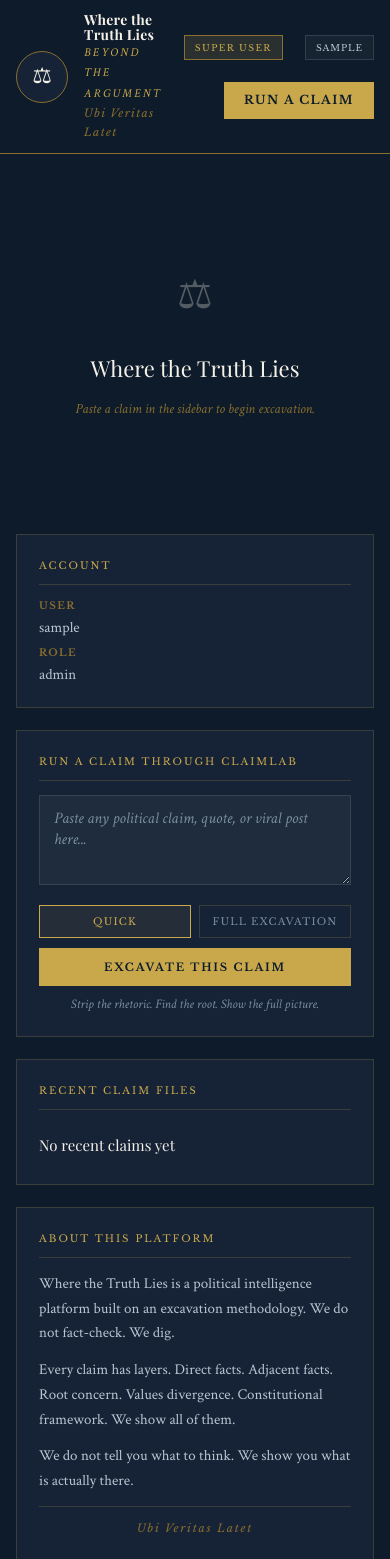
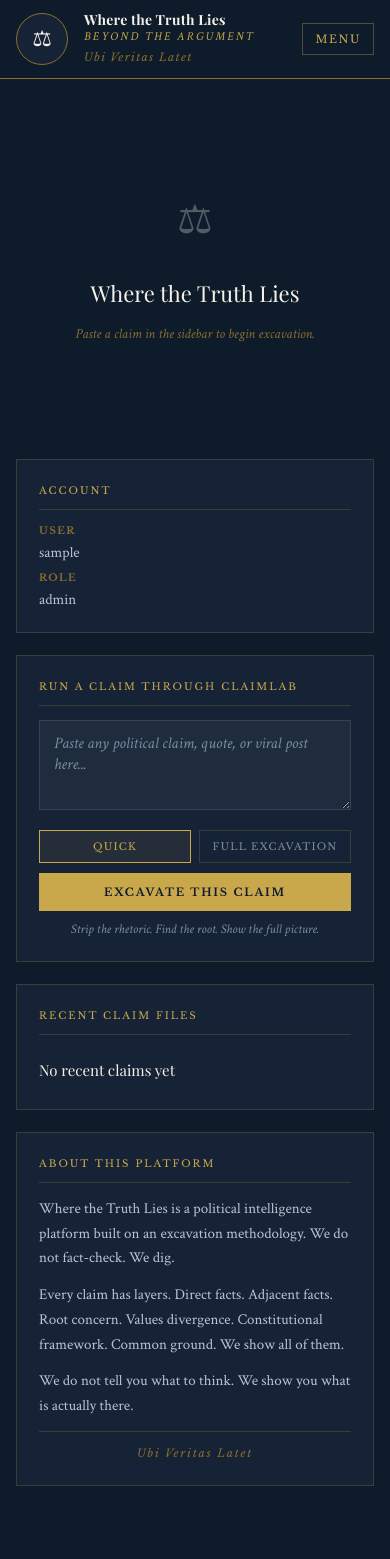
Before and after one commit to danjsm1988/where-truth-lies, a Flask app: page / in a window 390 px wide. Shown: the top 1559 px of the page. Run offline with Flask 3, Linux system fonts and the light colour scheme; the visitor is signed in with stand-in values (Sample User, id 1); some web fonts are replaced.

Commit message:
Add files via upload

```diff
--- a/app.py
+++ b/app.py
@@ -26,17 +26,17 @@ You do not fact-check. You excavate. Your job is to remove what a claim is NOT s
 Return ONLY valid JSON. No markdown fences. No preamble. No explanation outside the JSON.
 
 CRITICAL FORMATTING RULES that cannot be violated under any circumstance:
-- Never use bullet points, dashes, or hyphens in ANY text field
-- Write ALL text fields as flowing prose with complete sentences
-- Never tell readers what to think
-- Apply the same analytical standard regardless of political party or speaker
-- Use reportedly or estimated for unconfirmed claims
-- ALL fields must be populated unless truly not applicable
+Never use bullet points, dashes, or hyphens in ANY text field
+Write ALL text fields as flowing prose with complete sentences
+Never tell readers what to think
+Apply the same analytical standard regardless of political party or speaker
+Use reportedly or estimated for unconfirmed claims
+ALL fields must be populated unless truly not applicable
 
 Speaker rule:
-- If the claim explicitly names a speaker, use that person or entity
-- If the claim does not explicitly name a speaker but is strongly associated with a dominant public figure or institution, infer that speaker
-- If there is no clearly dominant speaker, return Unknown
+If the claim explicitly names a speaker, use that person or entity
+If the claim does not explicitly name a speaker but is strongly associated with a dominant public figure or institution, infer that speaker
+If there is no clearly dominant speaker, return Unknown
 
 Always return this exact JSON structure:
 
@@ -49,13 +49,14 @@ Always return this exact JSON structure:
     {"claim": "Second distinct falsifiable claim", "verdict": "Contested"},
     {"claim": "Third distinct falsifiable claim if present", "verdict": "Unproven"}
   ],
-  "Direct Facts": "What the documented record actually shows. 3-4 sentences of prose. Cite specific figures, dates, and institutional confirmations where available. Use reportedly or estimated for unconfirmed items.",
-  "Adjacent Facts": "What the claim omits or ignores on BOTH sides equally. 2-3 sentences of prose. Complicate the primary narrative from the left and from the right.",
-  "Root Concern": "The legitimate underlying concern that exists even beneath a false or misleading claim. 1-2 sentences of prose.",
-  "Values Divergence": "Where the real disagreement lives. Usually not in the facts themselves but in what people prioritize. 2-3 sentences of prose identifying the competing values.",
-  "Left Perspective": "How the political left frames this claim, what their framing gets right, and where it fails or overstates. 2-3 sentences of prose.",
-  "Right Perspective": "How the political right frames this claim, what their framing gets right, and where it fails or overstates. 2-3 sentences of prose.",
+  "Direct Facts": "What the documented record actually shows. 3 to 4 sentences of prose. Cite specific figures, dates, and institutional confirmations where available. Use reportedly or estimated for unconfirmed items.",
+  "Adjacent Facts": "What the claim omits or ignores on BOTH sides equally. 2 to 3 sentences of prose. Complicate the primary narrative from the left and from the right.",
+  "Root Concern": "The legitimate underlying concern that exists even beneath a false or misleading claim. 1 to 2 sentences of prose.",
+  "Values Divergence": "Where the real disagreement lives. Usually not in the facts themselves but in what people prioritize. 2 to 3 sentences of prose identifying the competing values.",
   "Constitutional Framework": "If the claim touches government action, rights, authority, public funds, war, law enforcement, elections, or institutional power, identify the specific Article, Section, or Amendment that applies and explain relevant founder intent. If not applicable, explain briefly why not.",
+  "Common Ground": "Layer 06. Identify the narrow but genuine overlap between opposing sides. What are both sides actually trying to protect, prevent, preserve, or solve even if they disagree sharply on means. 2 to 3 sentences of prose.",
+  "Left Perspective": "How the political left frames this claim, what their framing gets right, and where it fails or overstates. 2 to 3 sentences of prose.",
+  "Right Perspective": "How the political right frames this claim, what their framing gets right, and where it fails or overstates. 2 to 3 sentences of prose.",
   "Founders Perspectives": {
     "George Washington": "What Washington would say, grounded in documented writings. 2 sentences of prose.",
     "Thomas Jefferson": "What Jefferson would say, grounded in documented writings. 2 sentences of prose.",
@@ -66,15 +67,15 @@ Always return this exact JSON structure:
     "John Jay": "What Jay would say, grounded in documented writings. 2 sentences of prose.",
     "John Marshall": "What Marshall would say, grounded in Marbury v. Madison, McCulloch v. Maryland, and early Supreme Court constitutional reasoning. 2 sentences of prose."
   },
-  "Scenario Map": "MANDATORY — always populate with exactly five scenarios in this exact format: SCENARIO A — [Short Name]: Confidence: [Documented/Mixed/Speculative]. [2-3 sentences.] Analyst Divergence: [Low/Moderate/High]. Repeat through Scenario E. End with NOTE: These are plausible trajectories only. Not predictions. Only actions and time will determine the actual path.",
+  "Scenario Map": "MANDATORY — always populate with exactly five scenarios in this exact format: SCENARIO A — [Short Name]: Confidence: [Documented/Mixed/Speculative]. [2 to 3 sentences.] Analyst Divergence: [Low/Moderate/High]. Repeat through Scenario E. End with NOTE: These are plausible trajectories only. Not predictions. Only actions and time will determine the actual path.",
   "Glossary": [
-    {"term": "A term, name, or concept that general readers may not recognize", "definition": "Plain language definition in 1-2 sentences."},
+    {"term": "A term, name, or concept that general readers may not recognize", "definition": "Plain language definition in 1 to 2 sentences."},
     {"term": "Another term", "definition": "Plain language definition."},
     {"term": "A third term", "definition": "Plain language definition."}
   ],
-  "Sources": "Primary sources:\\nSource description one: https://url-one.com\\nSource description two: https://url-two.com\\nSource description three: https://url-three.com\\nSource description four: https://url-four.com\\nSource description five: https://url-five.com\\n\\nInclude 6-10 real, verifiable URLs from major news outlets, government sites, institutional bodies, or authoritative sources. Format each line exactly as: Label: URL",
+  "Sources": "Primary sources:\\nSource description one: https://url-one.com\\nSource description two: https://url-two.com\\nSource description three: https://url-three.com\\nSource description four: https://url-four.com\\nSource description five: https://url-five.com\\n\\nInclude 6 to 10 real, verifiable URLs from major news outlets, government sites, institutional bodies, or authoritative sources. Format each line exactly as: Label: URL",
   "Overall Verdict": "Exactly one of: True, Mostly True, Substantially True, Plausible/Mixed, Contested, Exaggerated, Misleading, Unproven, False",
-  "Strip Mode Summary": "Bottom line in 3-4 sentences of prose. What is documented. What remains contested. What the real question underneath this claim actually is."
+  "Strip Mode Summary": "Bottom line in 3 to 4 sentences of prose. What is documented. What remains contested. What the real question underneath this claim actually is."
 }"""
 
 
@@ -274,9 +275,10 @@ def build_claim_context(record):
         "adjacent_facts": fields.get("Adjacent Facts", ""),
         "root_concern": fields.get("Root Concern", ""),
         "values_divergence": fields.get("Values Divergence", ""),
+        "constitutional_framework": fields.get("Constitutional Framework", ""),
+        "common_ground": fields.get("Common Ground", ""),
         "left_perspective": fields.get("Left Perspective", ""),
         "right_perspective": fields.get("Right Perspective", ""),
-        "constitutional_framework": fields.get("Constitutional Framework", ""),
         "scenario_map": fields.get("Scenario Map", ""),
         "source_urls": fields.get("Source URLs", ""),
         "founders_perspectives": parse_founders(fields.get("Founders Perspectives", "")),
@@ -289,32 +291,44 @@ def build_claim_context(record):
     }
 
 
-def extract_primary_record_fields(claim, parsed, mode, is_update=False):
+def extract_primary_record_fields(claim, parsed, mode, existing_fields=None):
     dates = now_dates()
+    existing_fields = existing_fields or {}
+    is_full_reexcavate = mode == "full"
+
+    if existing_fields and not is_full_reexcavate:
+        human_reviewed_value = existing_fields.get("Human Reviewed", False)
+        published_value = existing_fields.get("Published", False)
+    else:
+        human_reviewed_value = False
+        published_value = False
 
     fields = {
         "Original Quote": claim,
         "Stripped Claim": parsed.get("Stripped Claim", claim),
         "Speaker": parsed.get("Speaker") or "Unknown",
         "Topic": [normalize_topic(parsed.get("Topic"))],
-        "Human Reviewed": False,
-        "Published": False,
+        "Human Reviewed": human_reviewed_value,
+        "Published": published_value,
         "Status": "Active",
         "Mode": mode if mode in ["strip", "full"] else "strip",
         "URL Slug": build_url_slug(parsed, claim),
         "Date": dates["display_date"],
+        "Date Added": dates["short_date"],
         "Last Updated": dates["short_date"]
     }
 
-    if is_update:
-        fields["Date Added"] = dates["short_date"]
-    else:
-        fields["Date Added"] = dates["short_date"]
-
     for field in [
-        "Strip Mode Summary", "Direct Facts", "Adjacent Facts",
-        "Root Concern", "Values Divergence", "Left Perspective",
-        "Right Perspective", "Constitutional Framework", "Scenario Map"
+        "Strip Mode Summary",
+        "Direct Facts",
+        "Adjacent Facts",
+        "Root Concern",
+        "Values Divergence",
+        "Constitutional Framework",
+        "Common Ground",
+        "Left Perspective",
+        "Right Perspective",
+        "Scenario Map"
     ]:
         if parsed.get(field):
             fields[field] = parsed[field]
@@ -356,7 +370,7 @@ def extract_primary_record_fields(claim, parsed, mode, is_update=False):
     return fields
 
 
-def get_recent_claims(limit=5):
+def get_recent_claims(limit=10):
     if not AIRTABLE_TOKEN or not AIRTABLE_BASE_ID or not AIRTABLE_TABLE_NAME:
         return []
     try:
@@ -497,6 +511,15 @@ def update_airtable_record(record_id, fields):
     )
 
 
+def create_airtable_record(fields):
+    return requests.post(
+        airtable_url(AIRTABLE_TABLE_NAME),
+        headers=airtable_headers(),
+        json={"fields": fields},
+        timeout=30
+    )
+
+
 @app.route("/health")
 def health():
     return "ok", 200
@@ -531,7 +554,7 @@ def login():
             return "Invalid login", 401
 
         role = fields.get("Role", "standard")
-        claims_remaining = fields.get("Claims Remaining", 0)
+        claims_remaining = int(fields.get("Claims Remaining", 0) or 0)
 
         session["logged_in"] = True
         session["username"] = username
@@ -622,8 +645,15 @@ def analyze():
     role = session.get("role", "standard")
     claims_remaining = int(session.get("claims_remaining", 0) or 0)
 
+    if role == "standard":
+        return jsonify({
+            "error": "Your account can browse existing claim files, but cannot run new excavations."
+        }), 403
+
     if role == "limited_superuser" and claims_remaining <= 0:
-        return jsonify({"error": "Claim limit reached. Access expired."}), 403
+        return jsonify({
+            "error": "Claim limit reached. You can still browse existing claim files, but new excavations are blocked."
+        }), 403
 
     openai_client = OpenAI(api_key=OPENAI_API_KEY) if OPENAI_API_KEY else None
     anthropic_client = anthropic.Anthropic(api_key=ANTHROPIC_API_KEY) if ANTHROPIC_API_KEY else None
@@ -635,7 +665,6 @@ def analyze():
     if not claim:
         return jsonify({"error": "Claim is required"}), 400
 
-    is_super = session.get("superuser", False)
     claude_json = {}
     openai_json = {}
 
@@ -646,7 +675,7 @@ def analyze():
                 max_tokens=4000,
                 temperature=0,
                 system=CLAIMLAB_SYSTEM,
-                messages=[{"role": "user", "content": f"Excavate this claim: \"{claim}\""}]
+                messages=[{"role": "user", "content": f'Excavate this claim: "{claim}"'}]
             )
             claude_json = safe_json_parse(claude_response.content[0].text)
         else:
@@ -660,7 +689,7 @@ def analyze():
                 model="gpt-4o-mini",
                 messages=[
                     {"role": "system", "content": CLAIMLAB_SYSTEM},
-                    {"role": "user", "content": f"Excavate this claim: \"{claim}\""}
+                    {"role": "user", "content": f'Excavate this claim: "{claim}"'}
                 ],
                 max_tokens=4000,
                 temperature=0
@@ -678,7 +707,14 @@ def analyze():
         else:
             primary = claude_json if "error" not in claude_json else openai_json
             existing_record = get_claim_by_original_quote(claim)
-            fields = extract_primary_record_fields(claim, primary, mode, is_update=bool(existing_record))
+            existing_fields = existing_record.get("fields", {}) if existing_record else {}
+
+            fields = extract_primary_record_fields(
+                claim=claim,
+                parsed=primary,
+                mode=mode,
+                existing_fields=existing_fields
+            )
             fields["Claude Raw JSON"] = json.dumps(claude_json)[:100000]
             fields["OpenAI Raw JSON"] = json.dumps(openai_json)[:100000]
 
@@ -707,12 +743,7 @@ def analyze():
                         "error": airtable_error
                     }
             else:
-                response = requests.post(
-                    airtable_url(AIRTABLE_TABLE_NAME),
-                    headers=airtable_headers(),
-                    json={"fields": fields},
-                    timeout=30
-                )
+                response = create_airtable_record(fields)
                 if response.status_code == 200:
                     record = response.json()
                     airtable_result = {
@@ -751,7 +782,7 @@ def analyze():
         "claude": claude_json,
         "openai": openai_json,
         "airtable": airtable_result,
-        "superuser": is_super,
+        "superuser": session.get("superuser", False),
         "claims_remaining": session.get("claims_remaining")
     })
 
--- a/templates/index.html
+++ b/templates/index.html
@@ -156,6 +156,56 @@
 
     .masthead-nav a:hover { color: var(--gold); }
 
+    .mobile-menu-btn {
+      display: none;
+      background: transparent;
+      border: 1px solid rgba(201,168,76,.35);
+      color: var(--gold);
+      padding: 8px 12px;
+      font-family: 'Libre Baskerville', Georgia, serif;
+      font-size: 11px;
+      letter-spacing: .14em;
+      text-transform: uppercase;
+      cursor: pointer;
+    }
+
+    .mobile-nav-panel {
+      display: none;
+      border-top: 1px solid rgba(201,168,76,.2);
+      background: var(--navy-mid);
+      padding: 14px 16px 18px;
+    }
+
+    .mobile-nav-panel.open { display: block; }
+
+    .mobile-nav-links {
+      display: grid;
+      gap: 10px;
+    }
+
+    .mobile-nav-links a,
+    .mobile-nav-links button {
+      width: 100%;
+      text-align: left;
+      background: rgba(255,255,255,.02);
+      border: 1px solid rgba(255,255,255,.08);
+      color: var(--cream);
+      padding: 12px 14px;
+      text-decoration: none;
+      font-family: 'Libre Baskerville', Georgia, serif;
+      font-size: 11px;
+      letter-spacing: .12em;
+      text-transform: uppercase;
+      cursor: pointer;
+    }
+
+    .mobile-nav-links .gold-btn-mobile {
+      background: var(--gold);
+      color: var(--navy);
+      font-weight: 700;
+      border: none;
+    }
+
     .super-badge,
     .quota-badge,
     .user-badge {
@@ -542,6 +592,10 @@
     .layer-constitutional .layer-block-body { border-color: #4a7060; }
     .layer-constitutional .layer-block-title { color: #6a9080; }
 
+    .layer-common-ground .layer-block-header,
+    .layer-common-ground .layer-block-body { border-color: #70885a; }
+    .layer-common-ground .layer-block-title { color: #a8c884; }
+
     .ornamental {
       display: flex;
       align-items: center;
@@ -1141,7 +1195,8 @@
     @media (max-width: 900px) {
       .masthead-inner { padding: 12px 16px; }
       .masthead-name { font-size: 17px; }
-      .masthead-nav a:not(.gold-btn) { display: none; }
+      .masthead-nav { display: none; }
+      .mobile-menu-btn { display: inline-block; }
       .methodology { display: none; }
       .main {
         grid-template-columns: 1fr;
@@ -1220,6 +1275,18 @@
       <a href="#claimlab" class="gold-btn">Run a Claim</a>
       <a href="/logout">Logout</a>
     </nav>
+
+    <button class="mobile-menu-btn" id="mobileMenuBtn" onclick="toggleMobileMenu()">Menu</button>
+  </div>
+
+  <div class="mobile-nav-panel" id="mobileNavPanel">
+    <div class="mobile-nav-links">
+      <a href="/" onclick="closeMobileMenu()">ClaimLab</a>
+      <a href="#archives" onclick="closeMobileMenu()">Archives</a>
+      <a href="#methodology-section" onclick="closeMobileMenu()">Methodology</a>
+      <a href="#claimlab" class="gold-btn-mobile" onclick="closeMobileMenu()">Run a Claim</a>
+      <a href="/logout">Logout</a>
+    </div>
   </div>
 </header>
 
@@ -1232,6 +1299,7 @@
       <div class="m-layer"><div class="m-num">03</div><div class="m-name">Root Concern</div><div class="m-desc">What it is really about</div></div>
       <div class="m-layer"><div class="m-num">04</div><div class="m-name">Values Divergence</div><div class="m-desc">Where real disagreement lives</div></div>
       <div class="m-layer"><div class="m-num">05</div><div class="m-name">Constitutional Framework</div><div class="m-desc">What the founders wrote</div></div>
+      <div class="m-layer"><div class="m-num">06</div><div class="m-name">Common Ground</div><div class="m-desc">Where honest overlap still exists</div></div>
     </div>
   </div>
 </div>
@@ -1393,6 +1461,21 @@
           </div>
           <div class="layer-block-body open">
             <div class="layer-block-text" id="constText">{{ current_claim.constitutional_framework }}</div>
+          </div>
+        </div>
+      {% endif %}
+
+      {% if current_claim.common_ground %}
+        <div class="layer-block layer-common-ground">
+          <div class="layer-block-header open" onclick="toggleLayer(this)">
+            <div class="layer-block-header-left">
+              <span class="layer-block-title">Layer 06 — Common Ground</span>
+              <span class="layer-block-subtitle">Where honest overlap still exists</span>
+            </div>
+            <span class="layer-chevron">▼</span>
+          </div>
+          <div class="layer-block-body open">
+            <div class="layer-block-text" id="commonGroundText">{{ current_claim.common_ground }}</div>
           </div>
         </div>
       {% endif %}
@@ -1507,7 +1590,7 @@
       <div id="methodology-section" style="margin-top:48px;padding-top:32px;border-top:1px solid rgba(201,168,76,.15);">
         <div class="section-title">What Where the Truth Lies Does</div>
         <p style="font-family:'Crimson Text',Georgia,serif;font-size:18px;line-height:1.75;color:var(--text-light);margin-bottom:16px;">
-          Most political analysis flattens complex claims into a single verdict. Where the Truth Lies splits compound claims into parts, separates documented facts from interpretation, finds the root concern underneath the rhetoric, and identifies where genuine disagreement stops being factual and becomes a dispute over values, priorities, or constitutional meaning.
+          Most political analysis flattens complex claims into a single verdict. Where the Truth Lies splits compound claims into parts, separates documented facts from interpretation, finds the root concern underneath the rhetoric, identifies where genuine disagreement stops being factual and becomes a dispute over values, priorities, or constitutional meaning, and then looks for any real common ground that still exists.
         </p>
         <p style="font-family:'Crimson Text',Georgia,serif;font-size:18px;line-height:1.75;color:var(--text-light);">
           ClaimLab is the live engine. Submit any political claim in the sidebar. We do not tell you what to think. We show you what is actually there.
@@ -1556,6 +1639,9 @@
       {% if session.get("role") == "limited_superuser" and (session.get("claims_remaining", 0) | int) <= 0 %}
         <button class="excavate-btn" id="run-btn" disabled>Claim Limit Reached</button>
         <div class="sidebar-note">You can still browse existing claim files, but new excavations are blocked.</div>
+      {% elif session.get("role") == "standard" %}
+        <button class="excavate-btn" id="run-btn" disabled>Excavation Disabled</button>
+        <div class="sidebar-note">Your account can browse existing claim files, but cannot run new excavations.</div>
       {% else %}
         <button class="excavate-btn" id="run-btn" onclick="runClaim()">Excavate This Claim</button>
         <div class="sidebar-note">Strip the rhetoric. Find the root. Show the full picture.</div>
@@ -1611,7 +1697,7 @@
     <div class="sidebar-card">
       <div class="sidebar-title">About This Platform</div>
       <p class="about-text">Where the Truth Lies is a political intelligence platform built on an excavation methodology. We do not fact-check. We dig.</p>
-      <p class="about-text">Every claim has layers. Direct facts. Adjacent facts. Root concern. Values divergence. Constitutional framework. We show all of them.</p>
+      <p class="about-text">Every claim has layers. Direct facts. Adjacent facts. Root concern. Values divergence. Constitutional framework. Common ground. We show all of them.</p>
       <p class="about-text">We do not tell you what to think. We show you what is actually there.</p>
       <div class="about-seal">Ubi Veritas Latet</div>
     </div>
@@ -1662,6 +1748,14 @@
     'john marshall': 'Long-serving Chief Justice who established judicial review in Marbury v. Madison and shaped early constitutional law.'
   };
 
+  function toggleMobileMenu() {
+    document.getElementById('mobileNavPanel')?.classList.toggle('open');
+  }
+
+  function closeMobileMenu() {
+    document.getElementById('mobileNavPanel')?.classList.remove('open');
+  }
+
   function setMode(m) {
     currentMode = m;
     document.getElementById('mode-strip')?.classList.toggle('active', m === 'strip');
@@ -1766,6 +1860,7 @@
     'rootConcernText',
     'valuesDivText',
     'constText',
+    'commonGroundText',
     'summaryText',
     'leftPerspText',
     'rightPerspText'
@@ -1867,6 +1962,11 @@
   renderSources(rawSources);
 
   async function runClaim() {
+    if (USER_ROLE === 'standard') {
+      alert('Your account can browse existing claim files, but cannot run new excavations.');
+      return;
+    }
+
     if (USER_ROLE === 'limited_superuser' && CLAIMS_REMAINING <= 0) {
       alert('Claim limit reached. You can still browse existing claims, but new excavations are blocked.');
       return;
```
